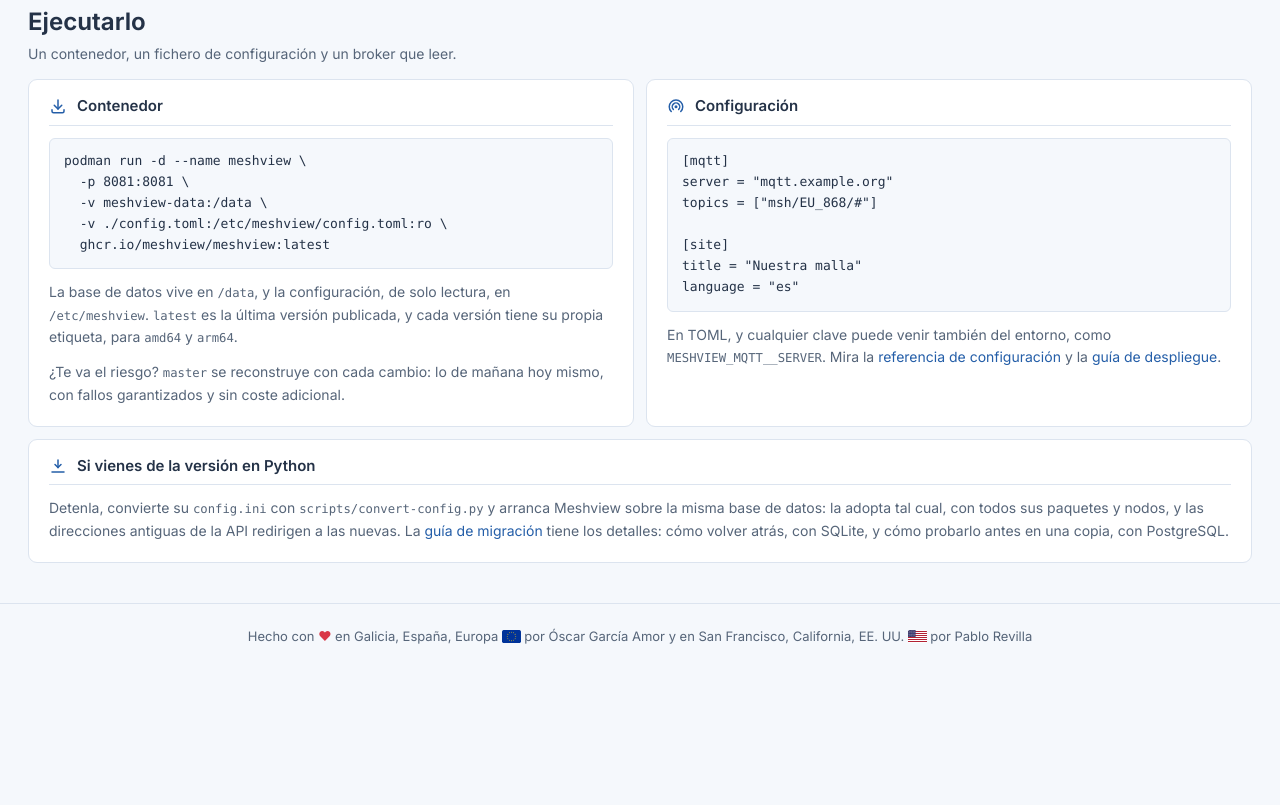
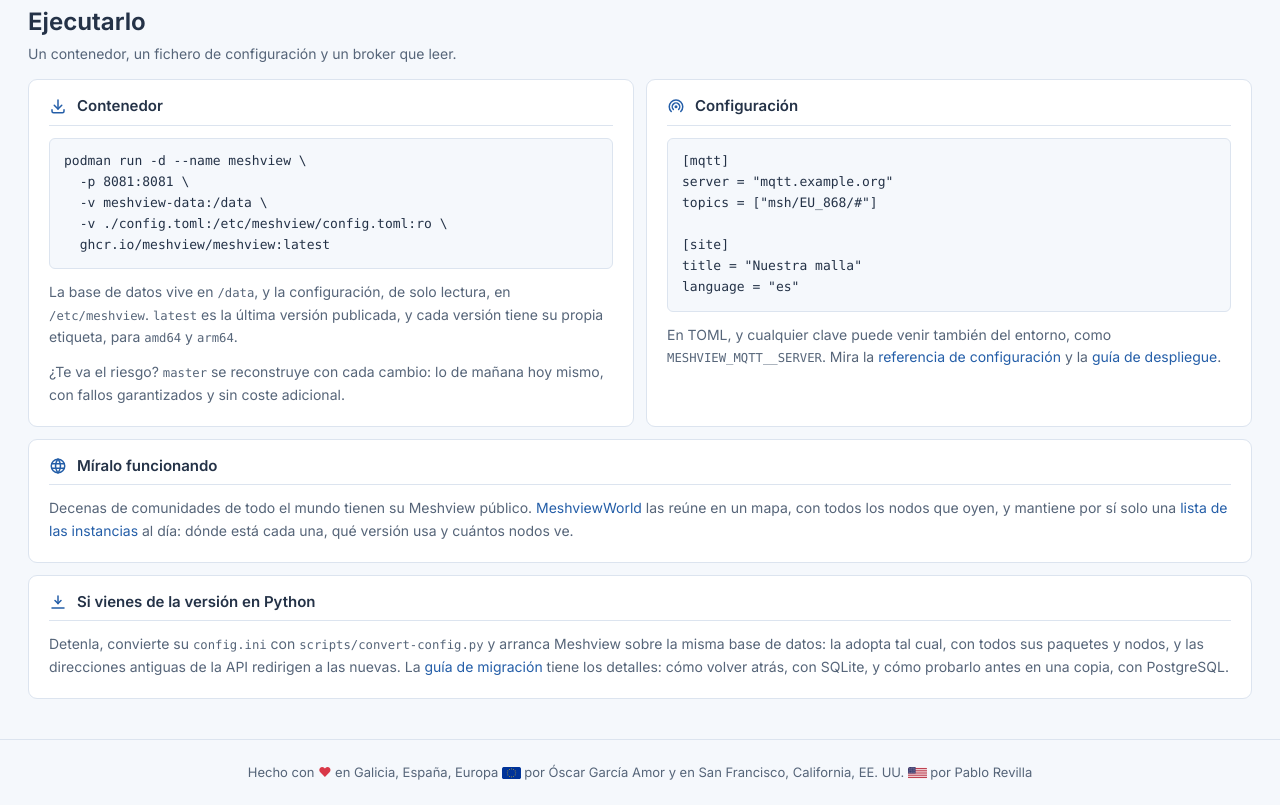
Before and after one commit to meshview/meshview.github.io, a plain HTML site: page es/index.html in a window 1280 px wide. Shown: the part 6512-7317 px from the top of the page. Before the commit the page ends 7181 px from the top, so only its background shows below. Drawn offline with Linux system fonts and the light colour scheme.

Commit message:
feat: point at MeshviewWorld for public instances

```diff
--- a/es/index.html
+++ b/es/index.html
@@ -242,6 +242,11 @@ language = "es"</code></pre>
         </div>
 
         <div class="card-section">
+          <div class="card-head"><span class="ti ti-world" aria-hidden="true"></span><h3 class="section-header">Míralo funcionando</h3></div>
+          <p>Decenas de comunidades de todo el mundo tienen su Meshview público. <a href="https://meshview.world">MeshviewWorld</a> las reúne en un mapa, con todos los nodos que oyen, y mantiene por sí solo una <a href="https://meshview.world/static/instances.html">lista de las instancias</a> al día: dónde está cada una, qué versión usa y cuántos nodos ve.</p>
+        </div>
+
+        <div class="card-section">
           <div class="card-head"><span class="ti ti-arrow-bar-to-down" aria-hidden="true"></span><h3 class="section-header">Si vienes de la versión en Python</h3></div>
           <p>Detenla, convierte su <code>config.ini</code> con <code>scripts/convert-config.py</code> y arranca Meshview sobre la misma base de datos: la adopta tal cual, con todos sus paquetes y nodos, y las direcciones antiguas de la API redirigen a las nuevas. La <a href="https://github.com/meshview/meshview/blob/master/docs/migrating-from-python.md">guía de migración</a> tiene los detalles: cómo volver atrás, con SQLite, y cómo probarlo antes en una copia, con PostgreSQL.</p>
         </div>
--- a/meshview.css
+++ b/meshview.css
@@ -110,6 +110,7 @@ p, figure { margin: 0; }
 .ti-download { --icon: url(icons/download.svg); }
 .ti-brand-github { --icon: url(icons/brand-github.svg); }
 .ti-arrow-bar-to-down { --icon: url(icons/arrow-bar-to-down.svg); }
+.ti-world { --icon: url(icons/world.svg); }
 
 /* --- the header bar, as on every Meshview page --------------------------- */
 
```
Also changed, not shown: index.html (+5 -0 lines), icons/world.svg (added).
